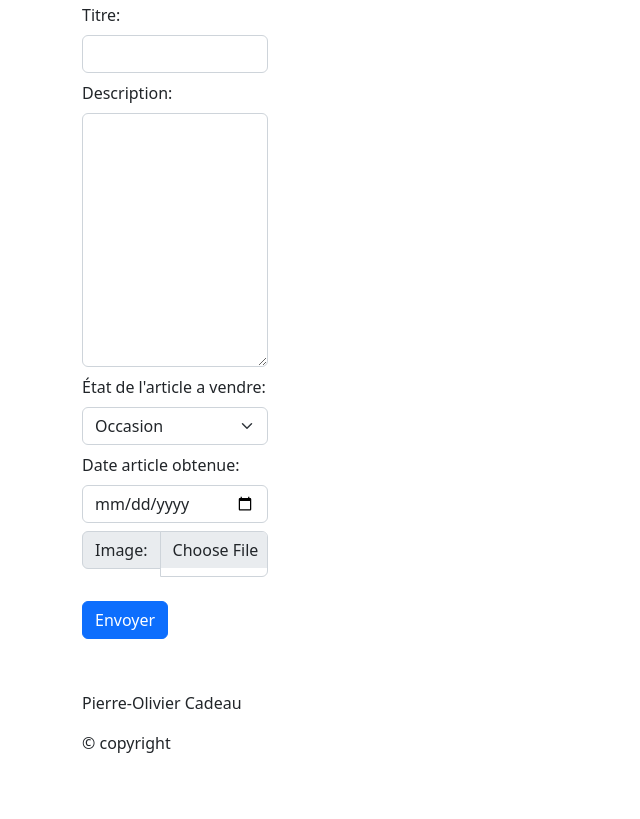
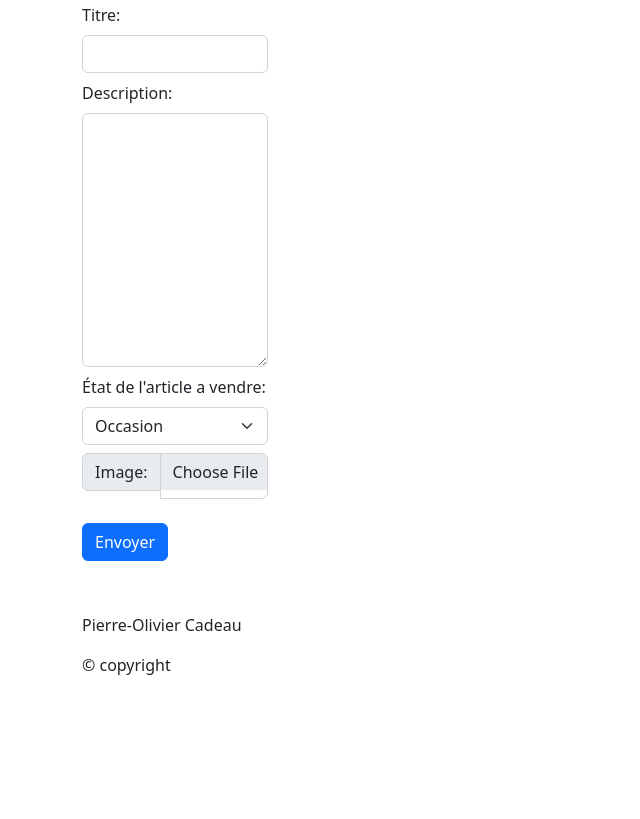
Before and after one commit to pierreolivierc/tp1Web, a Flask app: page /ajout_article in a window 1280 px wide. Shown: the part 197-1016 px from the top of the page, without its empty margins (0-640 px from the left). After the commit the page ends 872 px from the top, so only its background shows below. Run offline with Flask 3, Linux system fonts and the light colour scheme; some libraries are stand-ins or nearby versions.

Commit message:
correction de la date

```diff
--- a/tp1_troqueur/tp1_PierreOlivierCadeau/app.py
+++ b/tp1_troqueur/tp1_PierreOlivierCadeau/app.py
@@ -79,7 +79,6 @@ def details_objet():
 def modifier_objet():
     """Page des détails d'un objet"""
     if request.method == "POST":
-        id = request.form['objet_choisi']
 
         titre = request.form['titre']
         description = request.form['description']
@@ -90,7 +89,13 @@ def modifier_objet():
 
         nom_image = enregistrement_image()
 
-        date = request.form['date_input']
+        id = request.form['objet_choisi']
+
+        maintenant = datetime.datetime.now()
+        date = maintenant.strftime("%Y-%m-%d")
+
+        #Modifcation de l'objet dans la base de donnée
+        modfication_objet(titre, description, nom_image, categorie, date, id)
 
 
         return render_template(
@@ -101,6 +106,9 @@ def modifier_objet():
             routes=lister_routes()
         )
     else:
+
+        id = request.args.get['objet_choisi']
+
         return render_template(
             'formulaire.jinja',
             titre_h2="Modification d'un produit",
@@ -122,7 +130,9 @@ def ajout_article():
 
         nom_image = enregistrement_image()
 
-        date = request.form['date_input']
+        maintenant = datetime.datetime.now()
+        date = maintenant.strftime("%Y-%m-%d")
+
 
         # insertion a la bd
         insertion_objet(titre, description, nom_image, categorie, date)
@@ -174,6 +184,7 @@ def insertion_objet(u_titre, u_description, u_photo, u_categorie, u_date):
                 (u_titre, u_description, u_photo, u_categorie, u_date)
             )
 
+
 def modfication_objet(u_titre, u_description, u_photo, u_categorie, u_date, u_id):
     """Modification d'un objet"""
 
@@ -184,6 +195,7 @@ def modfication_objet(u_titre, u_description, u_photo, u_categorie, u_date, u_id
                 "WHERE `id` = %s",
                 (u_titre, u_description, u_photo, u_categorie, u_date, u_id)
             )
+
 
 def enregistrement_image():
     """Enregistrement de l'image recu au formulaire"""
@@ -208,6 +220,7 @@ def enregistrement_image():
 
     return nom_image
 
+
 def recuperation_id_categorie(u_categorie):
     """Pour recuperer un id de catégorie"""
 
@@ -221,6 +234,7 @@ def recuperation_id_categorie(u_categorie):
 
             categorie = curseur.fetchone()
             return categorie["id"]
+
 
 def recuperation_objet():
     """Pour recuperer tous les objets"""
--- a/tp1_troqueur/tp1_PierreOlivierCadeau/templates/formulaire.jinja
+++ b/tp1_troqueur/tp1_PierreOlivierCadeau/templates/formulaire.jinja
@@ -19,10 +19,6 @@
                         <option value="Neuf">Neuf</option>
                     </select>
                 </div>
-                <div>
-                    <label for="date_input" class="form-label">Date article obtenue:</label>
-                    <input type="date" class="form-control" id="date_input" name="date_input">
-                </div>
                 <div class="input-group mb-3">
                     <label for="image" class="input-group-text">Image:</label>
                     <input type="file" class="form-control" name="image" id="image"/>
```
Also changed, not shown: tp1_troqueur/tp1_PierreOlivierCadeau/static/images/ajouts/2023-09-26-09h45m52.jpg (added).
